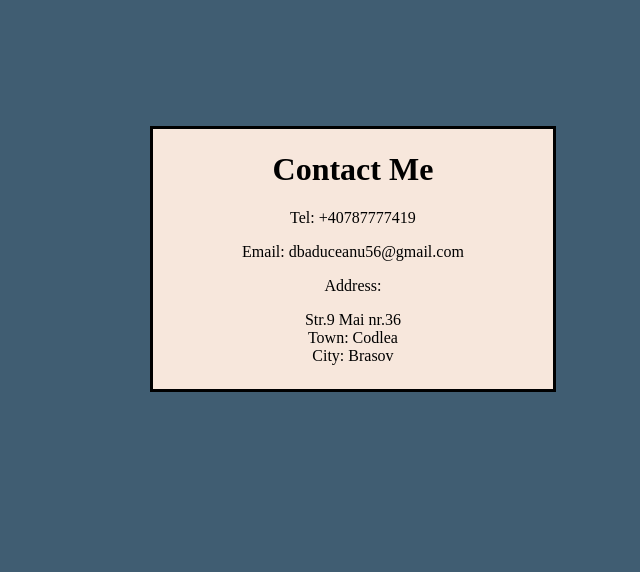
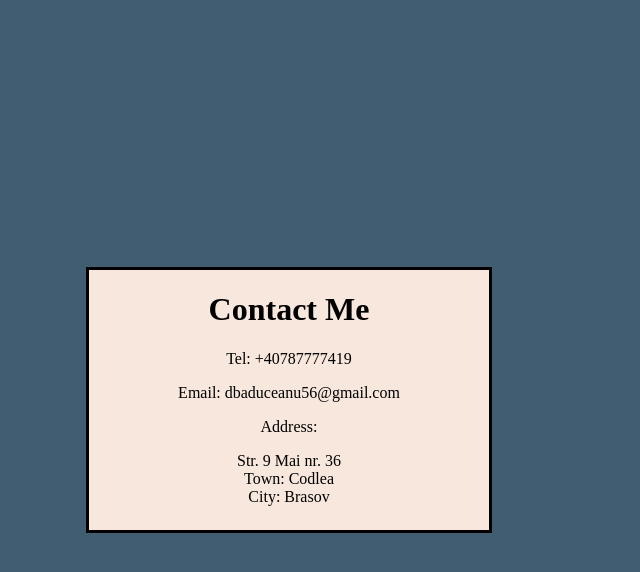
Before and after one commit to dannybadu2004/My-resume, a plain HTML site: page public/contact.html in a window 1280 px wide. Shown: the whole page, without its empty margins (351-991 px from the left). Drawn offline with Linux system fonts and the light colour scheme.

Commit message:
Update contact.html

```diff
--- a/public/contact.html
+++ b/public/contact.html
@@ -7,7 +7,14 @@
     * {
       text-align: center;
     }
-    html {
+    html, body {
+      height: 100%;
+      margin: 0;
+    }
+    body {
+      display: flex;
+      justify-content: center;
+      align-items: center;
       background-color: #405D72;
     }
     div {
@@ -15,22 +22,19 @@
       height: 260px;
       width: 400px;
       border: solid black;
-  margin-left: 39%;
-  margin-top: 10%;
-
     }
   </style>
 </head>
 <body>
- <div> <h1>Contact Me</h1>
+ <div>
+   <h1>Contact Me</h1>
    <p>Tel: +40787777419</p>
    <p>Email: dbaduceanu56@gmail.com</p>
    <p>Address:</p>
    <p>
-  Str.9 Mai nr.36<br />
+     Str. 9 Mai nr. 36<br />
      Town: Codlea<br />
-  City: Brasov
-   <br />
+     City: Brasov<br />
    </p>
  </div>
 </body>
```
Lines whose indentation alone changed are shown as unchanged.
